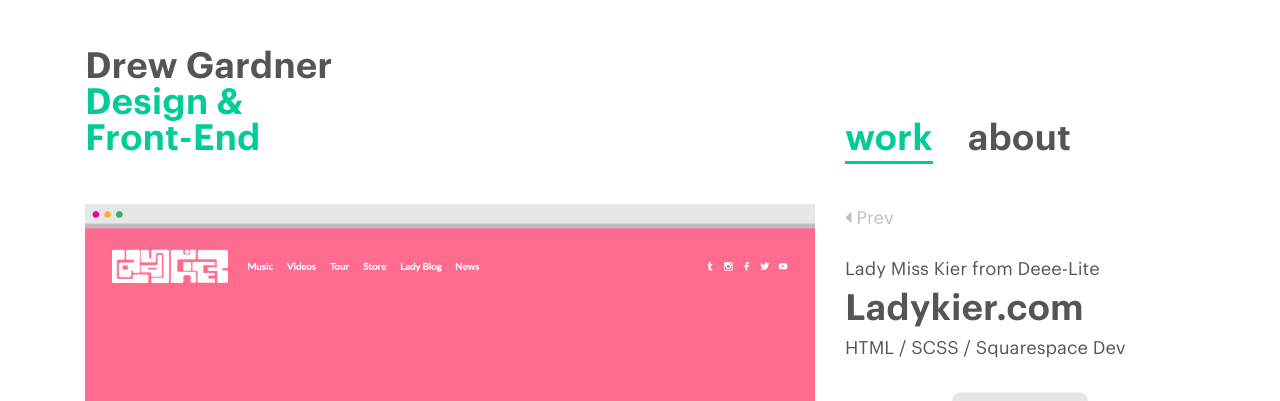
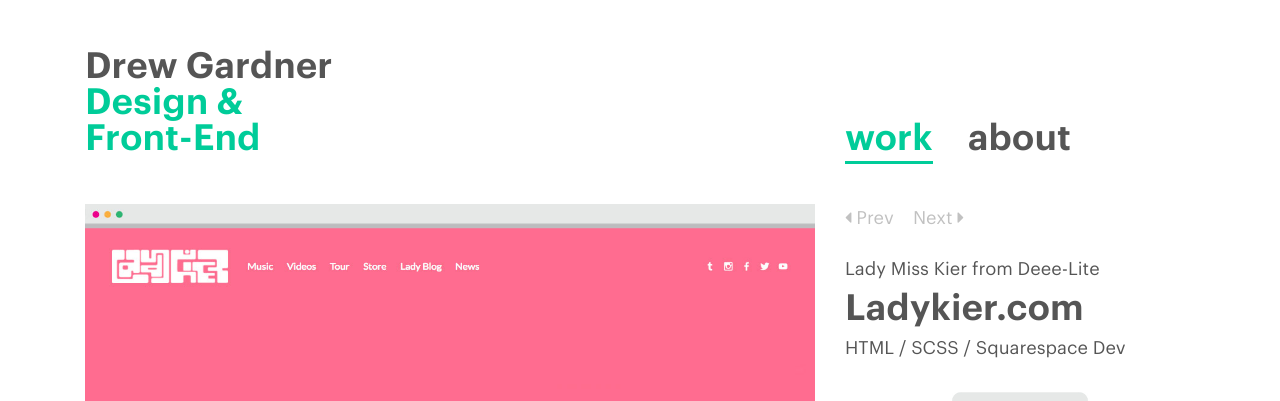
Before and after one commit to dreeeeewwwww/dreeeeewwwww.github.io, a Jekyll site: the page built from _posts/2015-08-14-lady-kier.html, in a window 1280 px wide and 900 px high. Shown: the top 401 px of the window. Built offline with Jekyll 4.4.1, drawn with Linux system fonts in a browser that asks for light colours; nearby versions of some CDN libraries.

Commit message:
adjust prev next to carousel around

```diff
--- a/_layouts/post.html
+++ b/_layouts/post.html
@@ -1,5 +1,16 @@
 <!DOCTYPE HTML>
 <html>
+  {% if page.previous %}
+    {% assign previous = page.previous %}
+  {% else %}
+    {% assign previous = site.posts[0] %}
+  {% endif %}
+  {% if page.next %}
+    {% assign next = page.next %}
+  {% else %}
+    {% assign last lastPostIndex = site.posts | size | minus: 1 %}
+    {% assign next = site.posts[lastPostIndex] %}
+  {% endif %}
   {% include head.html %}
   <body>
     {% include nav.html %}
@@ -7,16 +18,10 @@
       <div class="row my-4 pb-0 pb-lg-4">
         <div class="col-12 col-sm-12 col-md-12 col-lg-8">
           <div class="d-block d-lg-none mb-4">
-            {% if page.next.url %}
-              <a class="next d-inline-block pull-left" href="{{page.next.url}}"><i class="fa fa-caret-left" aria-hidden="true"></i> Prev</a>
-            {% endif %}
-            {% if page.previous.url and page.next.url %}
-              &nbsp;&nbsp;
-            {% endif %}
-            {% if page.previous.url %}
-              <a class="prev d-inline-block pull-right" href="{{page.previous.url}}">Next <i class="fa fa-caret-right" aria-hidden="true"></i></a>
-            {% endif %}
+            <a class="next d-inline-block pull-left" href="{{next.url}}"><i class="fa fa-caret-left" aria-hidden="true"></i> Prev</a>
+            <a class="prev d-inline-block pull-right" href="{{previous.url}}">Next <i class="fa fa-caret-right" aria-hidden="true"></i></a>
           </div>
+          <div class="clearfix d-lg-none">&nbsp;</div>
           {% if page.video != null %}
             <div class="embed-responsive embed-responsive-16by9 mb-4" id="play-matters">
               <iframe id="{{ page.video }}" class="embed-responsive-item" width="560" height="315" src="https://www.youtube.com/embed/{{ page.video }}" frameborder="0" allowfullscreen></iframe>
@@ -29,15 +34,10 @@
         </div>
         <div class="col-12 col-sm-12 col-md-12 col-lg-4 my-4 pt-4 pt-lg-0 my-lg-0">
           <div class="d-none d-lg-block mb-4">
-            {% if page.next.url %}
-              <a class="next" href="{{page.next.url}}"><i class="fa fa-caret-left" aria-hidden="true"></i> Prev</a>
-            {% endif %}
-            {% if page.previous.url and page.next.url %}
-              &nbsp;&nbsp;
-            {% endif %}
-            {% if page.previous.url %}
-              <a class="prev" href="{{page.previous.url}}">Next <i class="fa fa-caret-right" aria-hidden="true"></i></a>
-            {% endif %}
+            <a class="next" href="{{next.url}}"><i class="fa fa-caret-left" aria-hidden="true"></i> Prev</a>
+            &nbsp;&nbsp;
+            <a class="prev" href="{{previous.url}}">Next <i class="fa fa-caret-right" aria-hidden="true"></i></a>
+
           </div>
           {% if page.org != null %}
             <span class="d-block mb-2">{{ page.org }}</span>
@@ -49,15 +49,8 @@
             <span class="d-block attribution text-grey">{{ page.attribution }}</span>
           {% endif %}
           <div class="d-block d-lg-none mt-4 pt-4">
-            {% if page.next.url %}
-              <a class="next d-inline-block pull-left" href="{{page.next.url}}"><i class="fa fa-caret-left" aria-hidden="true"></i> Prev</a>
-            {% endif %}
-            {% if page.previous.url and page.next.url %}
-              &nbsp;&nbsp;
-            {% endif %}
-            {% if page.previous.url %}
-              <a class="prev d-inline-block pull-right" href="{{page.previous.url}}">Next <i class="fa fa-caret-right" aria-hidden="true"></i></a>
-            {% endif %}
+            <a class="next d-inline-block pull-left" href="{{next.url}}"><i class="fa fa-caret-left" aria-hidden="true"></i> Prev</a>
+            <a class="prev d-inline-block pull-right" href="{{previous.url}}">Next <i class="fa fa-caret-right" aria-hidden="true"></i></a>
           </div>
         </div>
       </div>
```
